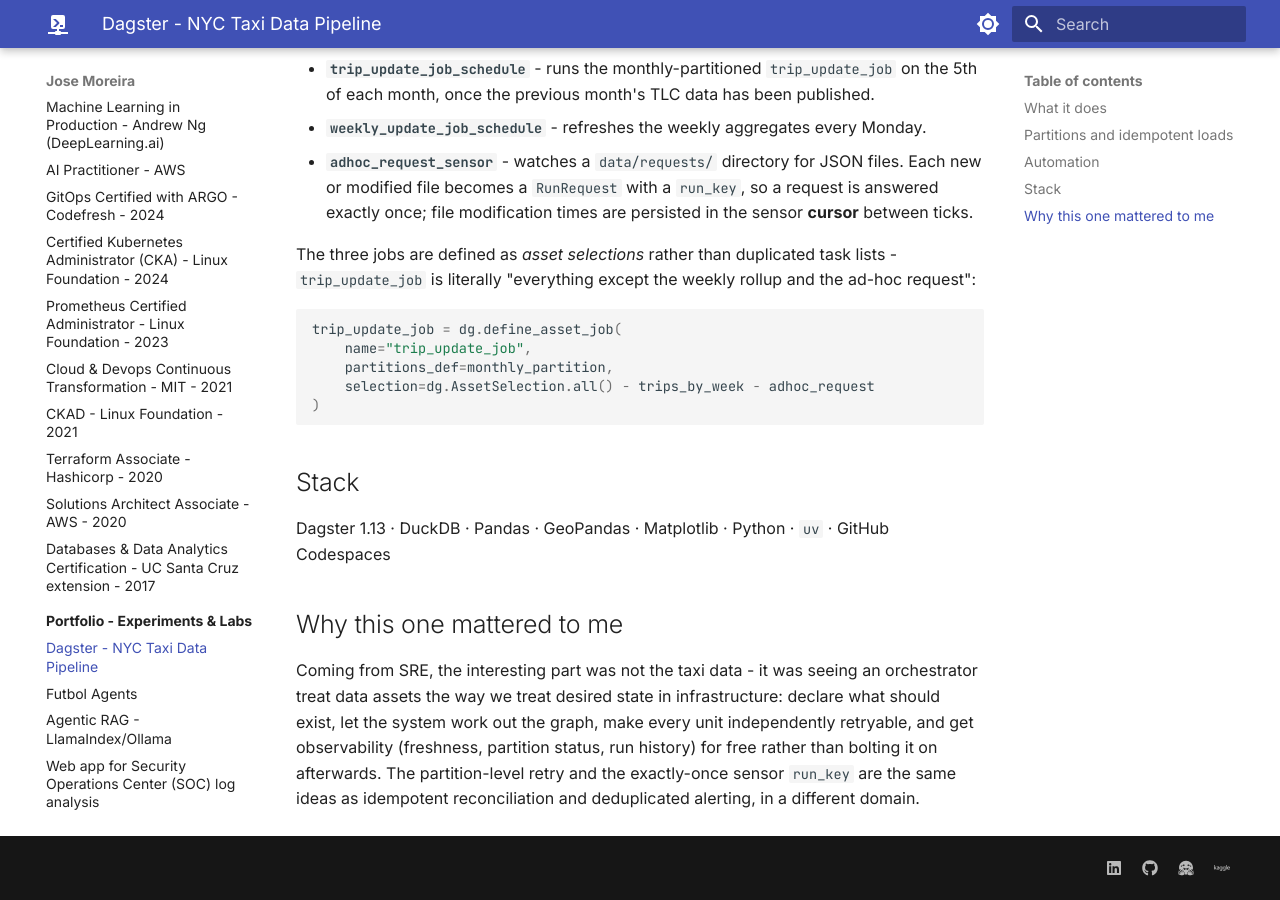
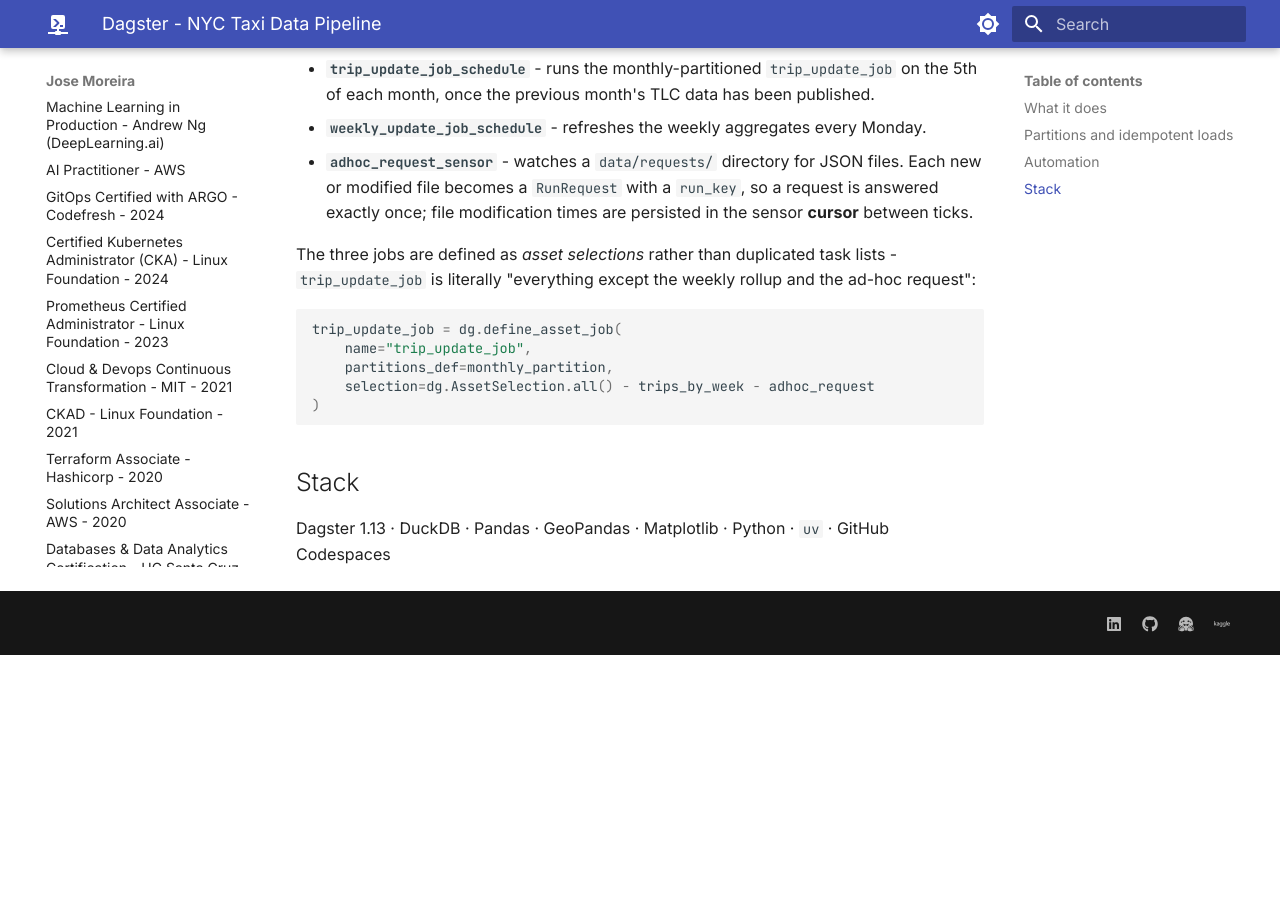
Before and after one commit to JoseMorei/portfolio, an MkDocs documentation site: the page built from docs/portfolio-experiments-labs/dagster-nyc-taxi-pipeline.md, in a window 1280 px wide and 900 px high, scrolled down 2192 px. Built offline with MkDocs 1.6.1 and Material for MkDocs 9.7.7, drawn with Linux system fonts in a browser that asks for light colours; after the commit the page ends 2847 px from its top, so only the background shows below that.

Commit message:
Link the Dagster repository from the labs index
Adds a repository link directly under the section title, and trims the
closing commentary from the Dagster page.

Co-Authored-By: Claude Opus 5 <noreply@anthropic.com>

```diff
--- a/docs/portfolio-experiments-labs/dagster-nyc-taxi-pipeline.md
+++ b/docs/portfolio-experiments-labs/dagster-nyc-taxi-pipeline.md
@@ -75,12 +75,3 @@ trip_update_job = dg.define_asset_job(
 ## Stack
 
 Dagster 1.13 · DuckDB · Pandas · GeoPandas · Matplotlib · Python · `uv` · GitHub Codespaces
-
-## Why this one mattered to me
-
-Coming from SRE, the interesting part was not the taxi data - it was seeing an orchestrator treat
-data assets the way we treat desired state in infrastructure: declare what should exist, let the
-system work out the graph, make every unit independently retryable, and get observability
-(freshness, partition status, run history) for free rather than bolting it on afterwards. The
-partition-level retry and the exactly-once sensor `run_key` are the same ideas as idempotent
-reconciliation and deduplicated alerting, in a different domain.
```
Also changed, not shown: docs/portfolio-experiments-labs/index.md (+2 -0 lines).
